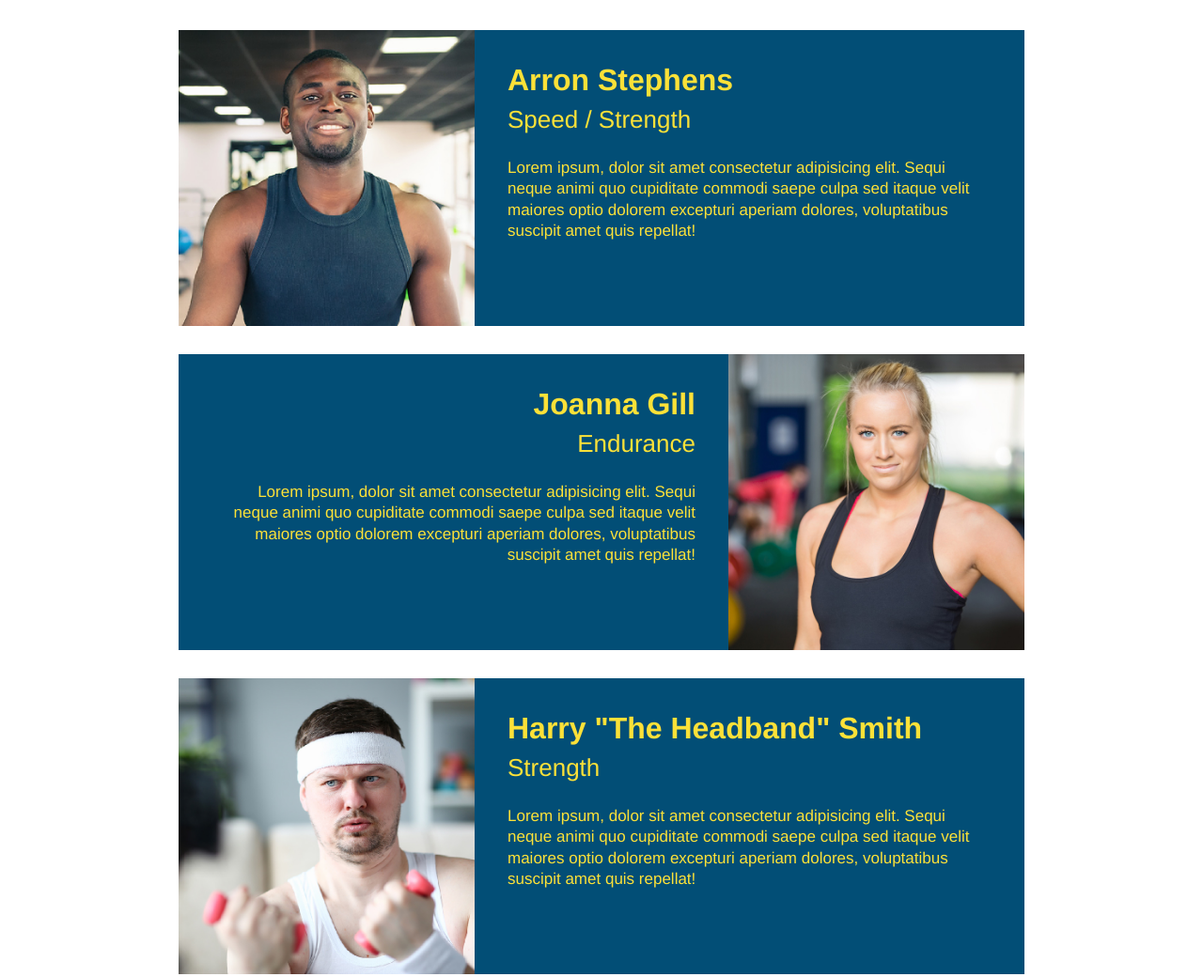
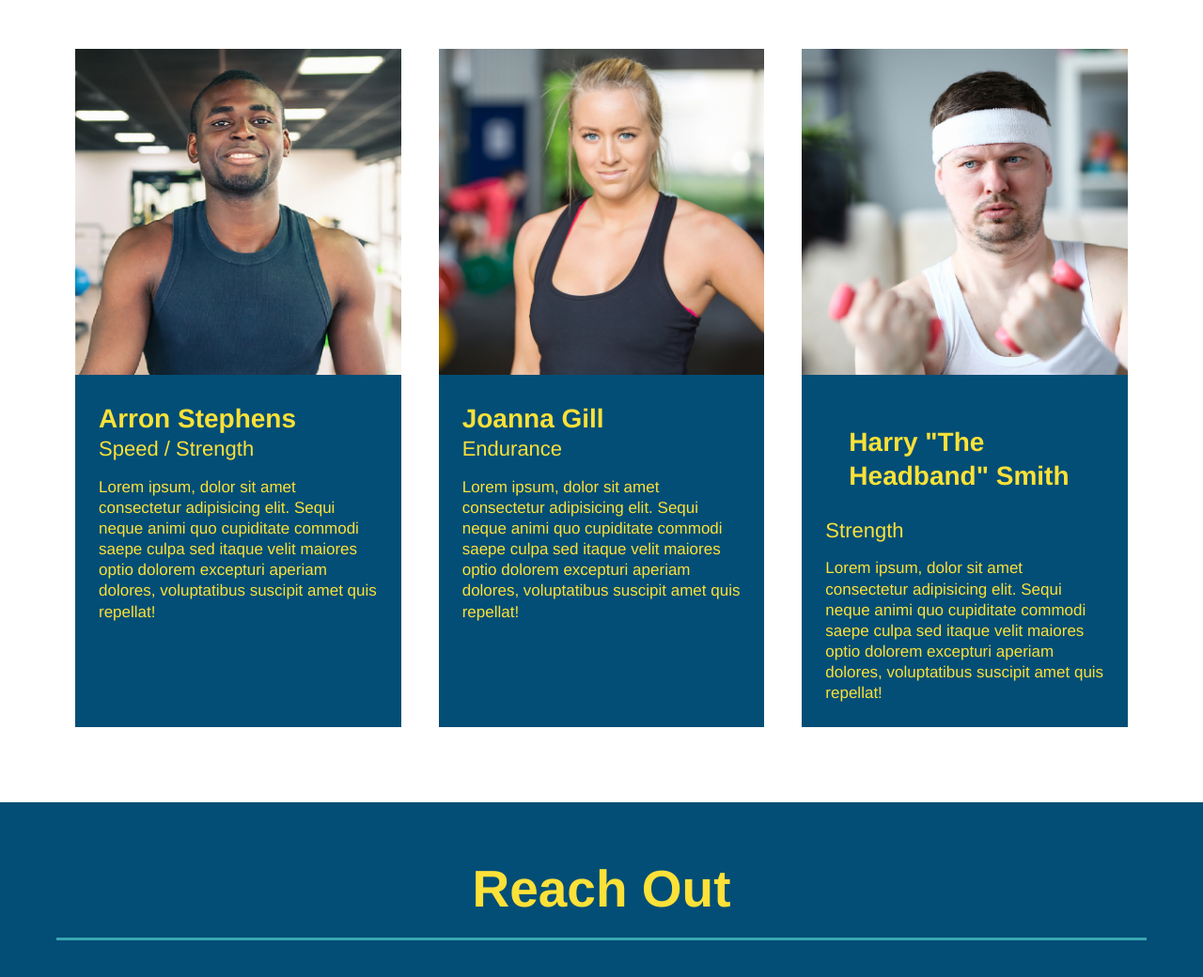
Before and after one commit to jazzmbarry/run-buddy, a plain HTML site: page index.html in a window 1280 px wide. Shown: the part 2406-3446 px from the top of the page at 94% size. Drawn offline with Linux system fonts and the light colour scheme; grey boxes are pictures that could not be loaded.

Commit message:
add flexbox to the trainers

```diff
--- a/assets/css/style.css
+++ b/assets/css/style.css
@@ -239,41 +239,41 @@
 
 /* MEET THE TRAINERS START */
 .trainers {
+  width: 100%;
+  margin: 0 auto;
+  display: flex;
+  flex-wrap: wrap;
+  justify-content: space-around;
 }
 
 .trainer {
-  width: 900px;
-  margin: 0 auto 30px auto;
+  margin: 20px;
   background: #024e76;
   color: #fce138;
-  overflow: auto;
+  flex: 1;
 }
 
 .trainer img {
-  width: 35%;
-  float: left;
+  width: 100%;
 }
 
 .trainer-bio {
-  padding: 35px;
-  float: left;
-  width: 65%;
+  padding: 25px;
+  line-height: 1.3;
 }
 
 .trainer-bio h3 {
-  font-size: 32px;
-  margin-bottom: 8px;
+  font-size: 28px;
 }
 
 .trainer-bio h4 {
   font-weight: lighter;
-  font-size: 26px;
-  margin-bottom: 25px;
+  font-size: 22px;
+  margin-bottom: 15px;
 }
 
 .trainer-bio p {
   font-size: 17px;
-  line-height: 1.3;
 }
 /* TRAINER STYLES END */
 
--- a/index.html
+++ b/index.html
@@ -152,38 +152,40 @@
     <!-- "what you do" end -->
 
     <!-- "meet the trainers" start -->
-    <section id="your-trainers" class="trainers">
+    <section id="your-trainers">
         <div class="flex-row">
             <h2 class="section-title primary-border">
             Meet The Trainers
             </h2>
         </div>
+        <div class="trainers">
             <article class="trainer">
                 <img src="./assets/images/trainer-1.jpg" alt="Arron Stephens in his workout clothes, ready to pump iron" />
-        <div class="trainer-bio text-left">
-          <h3>Arron Stephens</h3>
-          <h4>Speed / Strength</h4>
+                <div class="trainer-bio">
+                    <h3 class="trainer-name">Arron Stephens</h3>
+                    <h4 class="trainer-role">Speed / Strength</h4>
                     <p>Lorem ipsum, dolor sit amet consectetur adipisicing elit. Sequi neque animi quo cupiditate commodi saepe culpa sed itaque velit maiores optio dolorem excepturi aperiam dolores, voluptatibus suscipit amet quis repellat!</p>
                 </div>
             </article>
 
             <article class="trainer">
-         <div class="trainer-bio text-right">
-           <h3>Joanna Gill</h3>
-           <h4>Endurance</h4>
+                <img src="./assets/images/trainer-2.jpg" alt="Joanna Gill cooling off after a work out" />
+                <div class="trainer-bio">
+                    <h3 class="trainer-name">Joanna Gill</h3>
+                    <h4 class="trainer-role">Endurance</h4>
                     <p>Lorem ipsum, dolor sit amet consectetur adipisicing elit. Sequi neque animi quo cupiditate commodi saepe culpa sed itaque velit maiores optio dolorem excepturi aperiam dolores, voluptatibus suscipit amet quis repellat!</p>
                 </div>
-          <img src="./assets/images/trainer-2.jpg" alt="Joanna Gill cooling off after a work out" />
             </article>
 
             <article class="trainer">
                 <img src="./assets/images/trainer-3.jpg" alt="Harry Smith wearing a headband and lifting comically small pink weights" />
-        <div class="trainer-bio text-left">
-          <h3>Harry "The Headband" Smith</h3>
-          <h4>Strength</h4>
+                <div class="trainer-bio">
+                    <h3 class="trainer-bio">Harry "The Headband" Smith</h3>
+                    <h4 class="trainer-role">Strength</h4>
                     <p>Lorem ipsum, dolor sit amet consectetur adipisicing elit. Sequi neque animi quo cupiditate commodi saepe culpa sed itaque velit maiores optio dolorem excepturi aperiam dolores, voluptatibus suscipit amet quis repellat!</p>
                 </div>
             </article>
+        </div>
     </section>
     <!-- "meet the trainers" end -->
 
```
Lines whose indentation alone changed are shown as unchanged.
